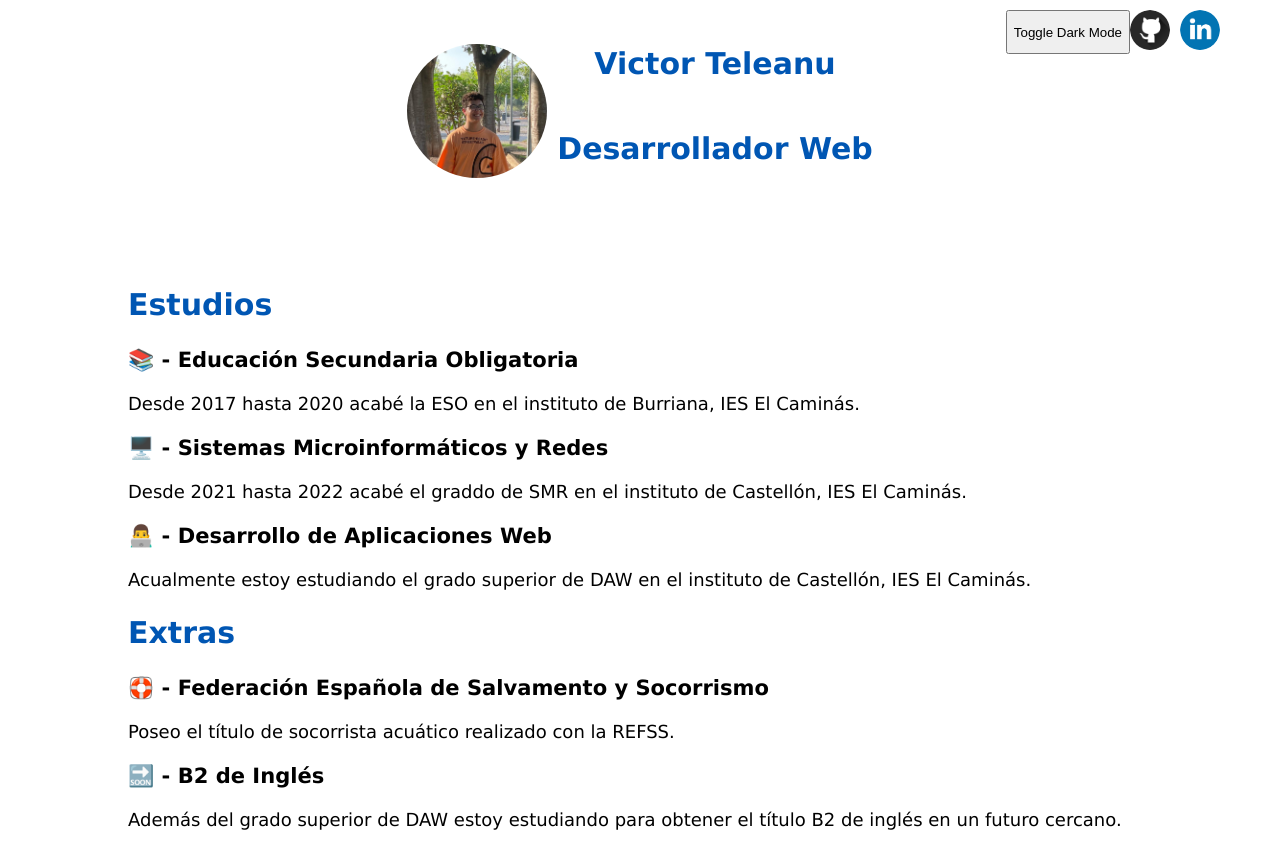
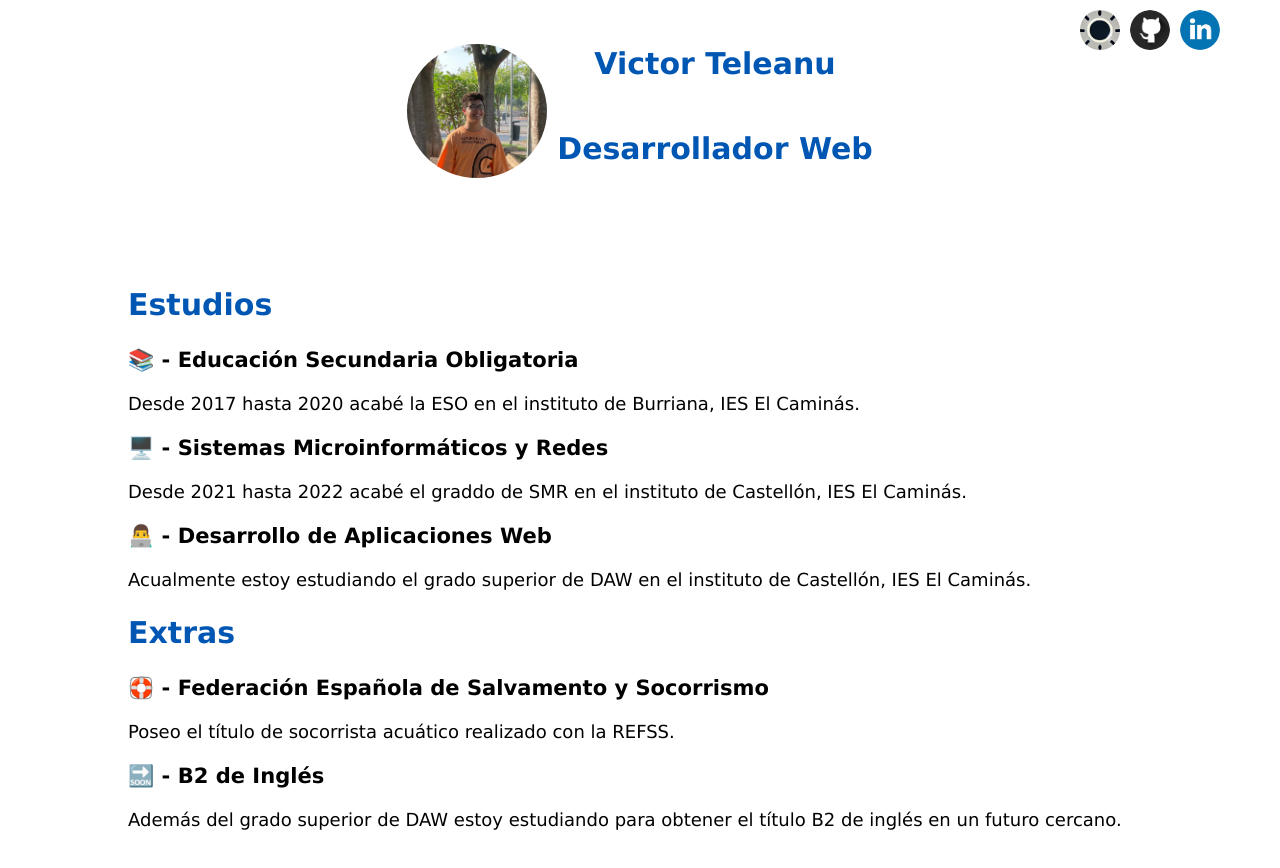
Before and after one commit to victorTeleanu/victorTeleanu.github.io, a plain HTML site: page estudios.html in a window 1280 px wide. Drawn offline with Linux system fonts and the light colour scheme.

Commit message:
Correcciones

```diff
--- a/estudios.html
+++ b/estudios.html
@@ -17,7 +17,7 @@
                 </div>
             </div>
             <div class="contenedor-imagenes">
-                <button id="mode-button">Toggle Dark Mode</button>
+                <img id="mode-toggle" src="files/modo_claro.jpg" alt="Toggle Dark Mode" class="mode-icon">
                 <a href="https://github.com/victorTeleanu" target="_blank">
                     <img class="GitHub" src="files/github.png" alt="GitHub">
                 </a>
```
Also changed, not shown: masSobreMi.html (+1 -1 lines).
